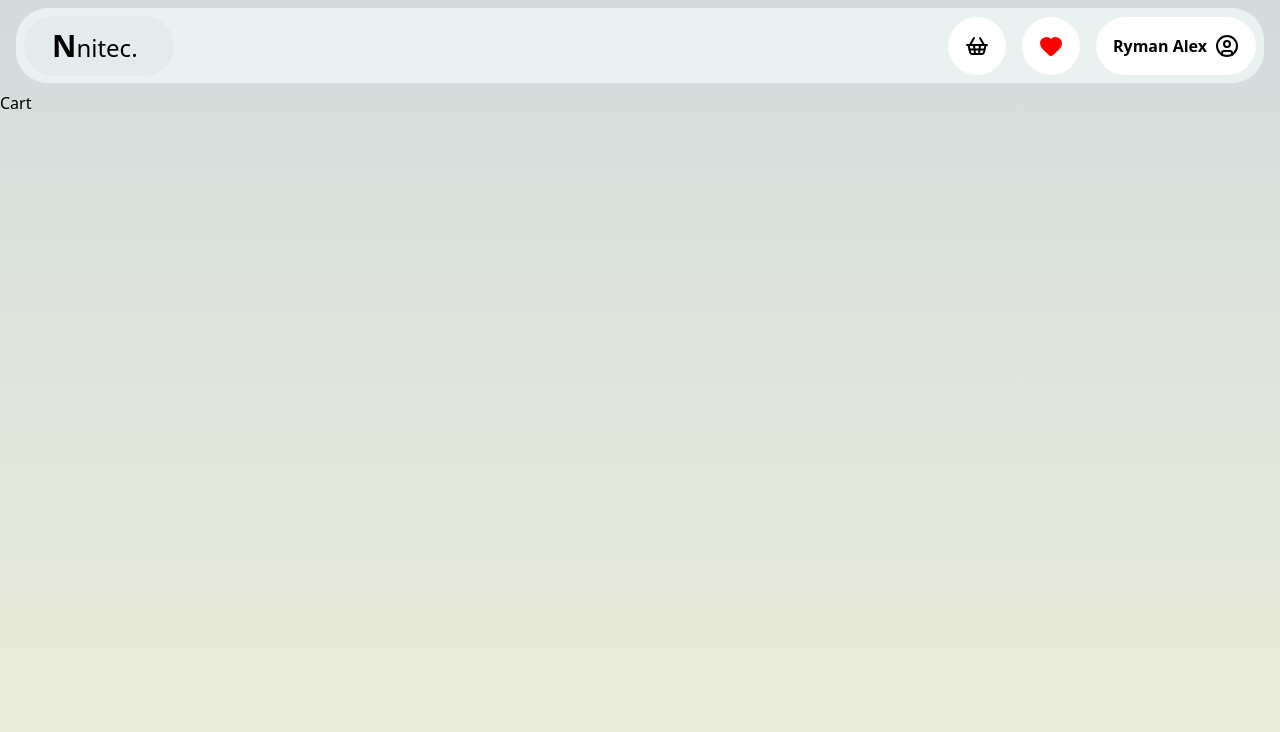
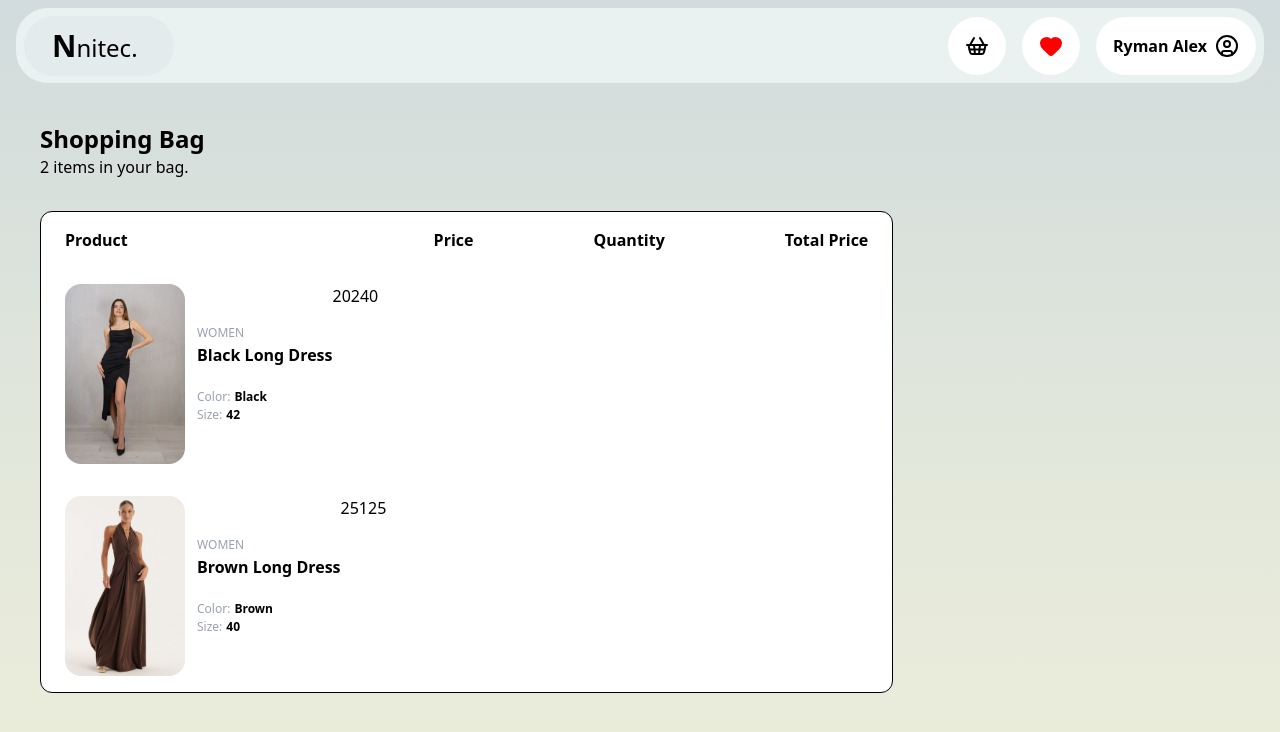
Before and after one commit to nichitttaaa/nitec, a React (Vite) app: page /cart in a window 1280 px wide. Shown: the top 732 px of the page. Built offline with nearby package versions, Linux system fonts and the light colour scheme.

Commit message:
procress

```diff
--- /dev/null
+++ b/src/components/core/CartSummary.tsx
@@ -0,0 +1,60 @@
+import { cartProducts } from "../../data/cartProducts"
+
+export default function CartSummary(){
+
+    const productDisplay = cartProducts.map((product) => {
+
+        return(
+            <div key={product.id} className="flex flex-row w-full mx-6 my-4">
+                <div className="mr-3">
+                    <img
+                        className="w-30 rounded-2xl"
+                        src={product.imageSrc}
+                        alt="dress-img"
+                    />
+                </div>
+                <div className="flex flex-col justify-center gap-0.5">
+                    <span className="text-gray-400 text-xs">{product.gender}</span>
+                    <span className="font-bold mb-5">{product.name}</span>
+
+                    <div className="flex flex-row gap-1 text-xs">
+                        <span className="text-gray-400">Color:</span>
+                        <span className="font-semibold">{product.color}</span>
+                    </div>
+
+                    <div className="flex flex-row gap-1 text-xs">
+                        <span className="text-gray-400">Size:</span>
+                        <span className="font-semibold">{product.size}</span>
+                    </div>
+                </div>
+                <div>
+                    <span>{product.price}</span>
+                    <span>{product.quantity}</span>
+                    <span>{product.price * product.quantity}</span>
+                </div>
+            </div>
+
+        )})
+
+
+    return (
+        <div className="w-screen h-auto">
+            <div className="flex flex-col my-8 mx-10">
+                <span className="text-2xl font-semibold">Shopping Bag</span>
+                <span>{cartProducts.length} items in your bag.</span>
+            </div>
+            <div className="flex flex-col w-2/3 h-auto border mx-10 bg-white rounded-xl">
+                <div className="flex p-4 mx-2 font-semibold">
+                    <span>Product</span>
+                    <div className="flex w-full justify-end gap-30">
+                        <span>Price</span>
+                        <span>Quantity</span>
+                        <span>Total Price</span>
+                    </div>
+                </div>
+                {productDisplay}
+            </div>
+        </div>
+
+    )
+}
--- /dev/null
+++ b/src/data/cartProducts.ts
@@ -0,0 +1,25 @@
+import blackDress from "../components/assets/black-dress.jpeg";
+import brownDress from "../components/assets/brown-dress.jpeg";
+
+export const cartProducts = [
+    {
+        id: 1,
+        imageSrc: blackDress,
+        gender: "WOMEN",
+        name: "Black Long Dress",
+        color: "Black",
+        size: 42,
+        price: 20,
+        quantity: 2
+    },
+    {
+        id: 2,
+        imageSrc: brownDress,
+        gender: "WOMEN",
+        name: "Brown Long Dress",
+        color: "Brown",
+        size: 40,
+        price: 25,
+        quantity: 1
+    }
+]
--- a/src/pages/Cart.tsx
+++ b/src/pages/Cart.tsx
@@ -1,7 +1,8 @@
+import CartSummary from "../components/core/CartSummary";
 
 const Cart =() =>{
     return (
-        <div className="page-container">Cart</div>
+        <CartSummary />
     )
 }
 export default Cart;
--- a/src/pages/Home.tsx
+++ b/src/pages/Home.tsx
@@ -1,9 +1,9 @@
-
+import ProductSections from "../components/core/Colors"
 
 const Home = () =>{
     return (
         <div className="page-container">
-            Home
+            <ProductSections />
         </div>
     )
 
```
Also changed, not shown: src/components/assets/black-dress.jpeg (added), src/components/assets/brown-dress.jpeg (added).
